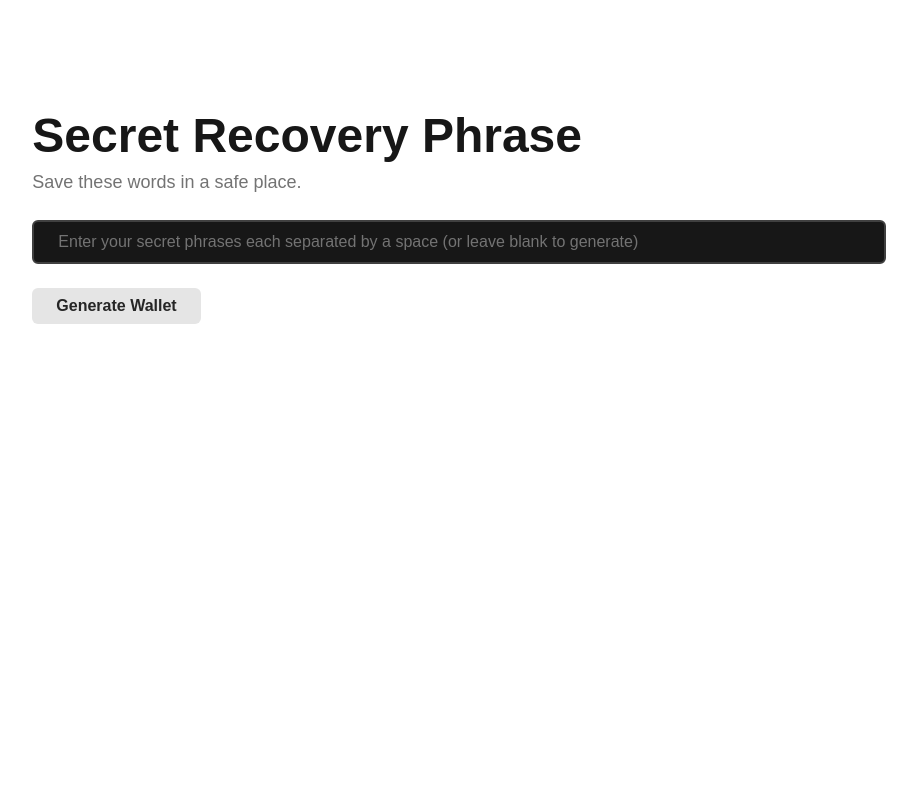
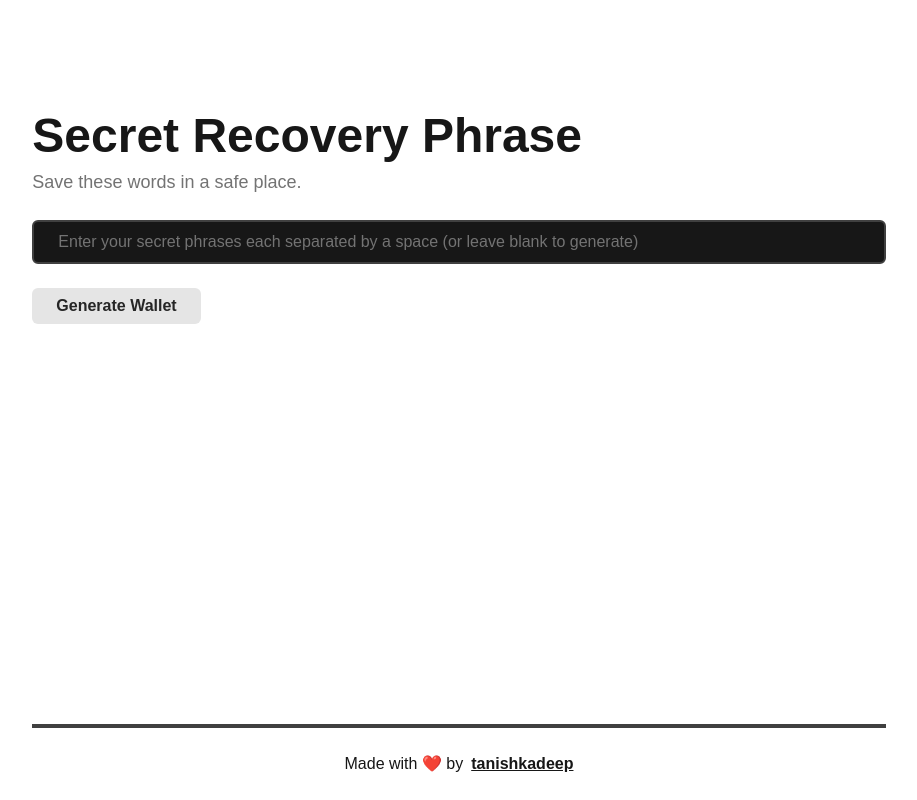
Before and after one commit to tanishkadeep/web3-wallet, a Next.js app: page / in a window 1280 px wide. Shown: the whole page, without its empty margins (181-1098 px from the left). Built offline with nearby package versions, Linux system fonts and the light colour scheme.

Commit message:
added footer

```diff
--- a/app/page.tsx
+++ b/app/page.tsx
@@ -9,6 +9,7 @@ import { derivePath } from "ed25519-hd-key";
 import { Keypair } from "@solana/web3.js";
 import bs58 from "bs58";
 import { IoMdCheckmark } from "react-icons/io";
+import Footer from "@/components/Footer";
 
 export default function Home() {
   const inputRef = useRef<HTMLInputElement>(null);
@@ -87,7 +88,7 @@ export default function Home() {
   }
 
   return (
-    <div className="flex flex-col items-center h-screen py-28 w-2/3 mx-auto max-w-7xl">
+    <div className="flex flex-col items-center h-screen pt-28 w-2/3 mx-auto max-w-7xl justify-between">
       <div className="w-full flex flex-col gap-6">
         <div className="flex flex-col gap-2 ">
           <div className="text-5xl font-bold">Secret Recovery Phrase</div>
@@ -146,7 +147,7 @@ export default function Home() {
               className="mb-6 border-b border-neutral-700 pb-6 last:border-b-0"
             >
               <div className="text-2xl font-semibold mb-4">
-                Wallet {index + 1}
+                Account {index + 1}
               </div>
               <div className="grid grid-cols-1 sm:grid-cols-3 gap-4 items-center">
                 <div className="text-lg font-medium">Public Key:</div>
@@ -194,6 +195,8 @@ export default function Home() {
           <IoMdCheckmark /> Copied to clipboard
         </div>
       )}
+
+      <Footer />
     </div>
   );
 }
--- /dev/null
+++ b/components/Footer.tsx
@@ -0,0 +1,15 @@
+const Footer = () => {
+  return (
+    <div className="flex flex-col sm:flex-row justify-center items-center border-t-4 border-neutral-700 py-6 mt-16 w-full">
+      Made with ❤️ by{" "}
+      <a
+        href="https://tanishka-deep.vercel.app/"
+        className="pl-2 font-bold underline"
+      >
+        tanishkadeep
+      </a>
+    </div>
+  );
+};
+
+export default Footer;
```
